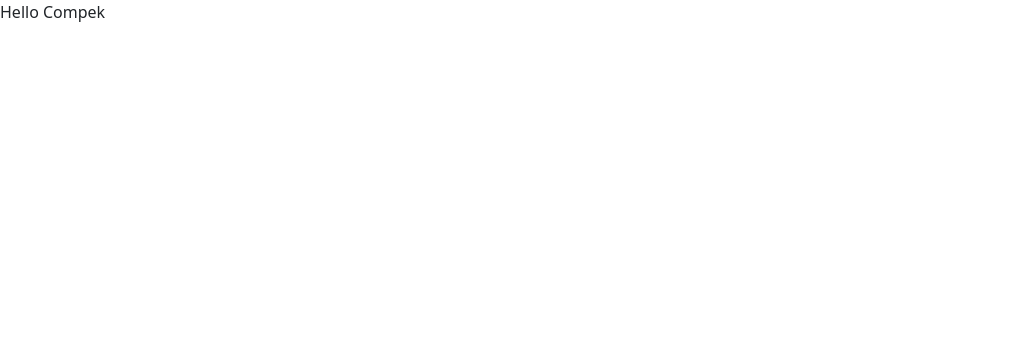
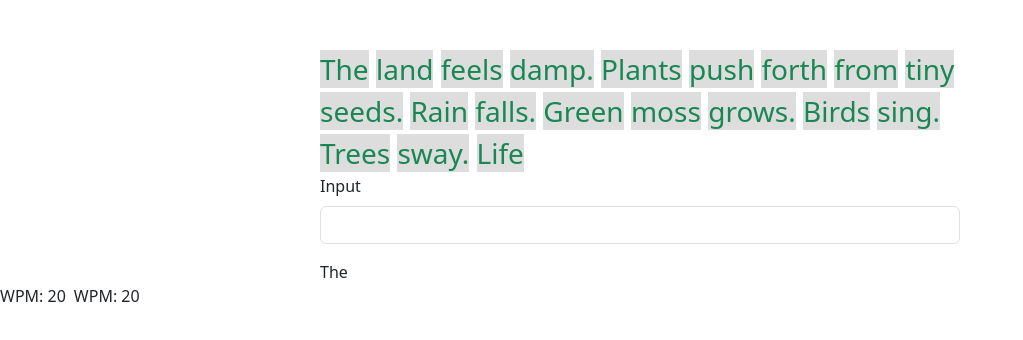
Before and after one commit to HCK-81-Ahong-88/CowRush-Client, a React (Vite) app: page / in a window 1280 px wide. Shown: the top 340 px of the page, without its empty margins (0-1023 px from the left). Built offline with nearby package versions, Linux system fonts and the light colour scheme.

Commit message:
feat: client - page typing test

```diff
--- a/src/App.jsx
+++ b/src/App.jsx
@@ -1,12 +1,13 @@
-import { useState } from "react";
-import reactLogo from "./assets/react.svg";
-import viteLogo from "/vite.svg";
+import { useEffect, useState } from "react";
 import "./App.css";
+import TypingTestPage from "./pages/TypingTest.page";
 
 function App() {
-  const [count, setCount] = useState(0);
-
-  return <>Hello Compek</>;
+  return (
+    <>
+      <TypingTestPage />
+    </>
+  );
 }
 
 export default App;
--- /dev/null
+++ b/src/components/TypingTest.jsx
@@ -0,0 +1,144 @@
+import { useEffect, useState } from "react";
+
+export default function TypingTest() {
+  const [words, setWords] = useState([
+    "The",
+    "land",
+    "feels",
+    "damp.",
+    "Plants",
+    "push",
+    "forth",
+    "from",
+    "tiny",
+    "seeds.",
+    "Rain",
+    "falls.",
+    "Green",
+    "moss",
+    "grows.",
+    "Birds",
+    "sing.",
+    "Trees",
+    "sway.",
+    "Life",
+    "stirs.",
+    "Bugs",
+    "stirs.",
+    "Bugs",
+    "crawl.",
+    "Sun",
+    "sets.",
+    "Stars",
+    "gleam.",
+    "Air",
+    "chills.",
+    "Wolves",
+    "howl.",
+    "chills.",
+    "Wolves",
+    "howl.",
+    "Paths",
+    "twist.",
+    "Roots",
+    "grow.",
+    "Soil",
+    "packs.",
+    "Seeds",
+    "wait.",
+    "More",
+  ]);
+  const [currentWord, setCurrentWord] = useState("");
+  const [indexCurrentWord, setIndexCurrentWord] = useState(0);
+  const [indexNextWord, setIndexNextWord] = useState(1);
+  const [typedWord, setTypedWord] = useState("");
+  const [totalWord, setTotalWord] = useState(0);
+  const [displayedWords, setDisplayedWords] = useState([]);
+  const [wordWatcher, setWordWatcher] = useState(20);
+
+  useEffect(() => {
+    setCurrentWord(words[0]);
+    setTotalWord(1);
+    setDisplayedWords(
+      words.map((word, index) => {
+        if (index < 20) {
+          return word;
+        }
+      })
+    );
+  }, []);
+
+  useEffect(() => {
+    if (typedWord[typedWord.length - 1] === " ") {
+      if (typedWord.split(" ")[0] === currentWord) {
+        const nextIndex = indexCurrentWord + 1;
+        setTotalWord(totalWord + 1);
+        setIndexCurrentWord(nextIndex);
+        setIndexNextWord(nextIndex + 1);
+        setCurrentWord(words[nextIndex]);
+        setTypedWord("");
+
+        let flagCurrentWord = indexCurrentWord;
+        let flagCounter = 1;
+        if (flagCurrentWord === displayedWords.length) {
+          setDisplayedWords(
+            words.map((word, index) => {
+              if (index >= flagCurrentWord && flagCounter <= 20) {
+                return word;
+              }
+              flagCounter++;
+            })
+          );
+          setWordWatcher(wordWatcher + 20);
+        }
+      }
+      console.log("word watcher:", wordWatcher);
+      console.log("Index current word:", indexCurrentWord);
+    }
+  }, [typedWord]);
+
+  return (
+    <>
+      <div className="w-50 m-auto mt-5">
+        <div className="fs-3">
+          {displayedWords.map((word, index) => {
+            return (
+              <span key={index}>
+                <span
+                  className={
+                    indexCurrentWord < indexNextWord ? "text-success" : ""
+                  }
+                  style={
+                    indexCurrentWord === indexCurrentWord
+                      ? { backgroundColor: "#DDDDDD" }
+                      : {}
+                  }
+                >
+                  {word}
+                </span>
+                <span> </span>
+              </span>
+            );
+          })}
+        </div>
+        <div className="mb-3">
+          <label className="form-label">Input</label>
+          <input
+            type="text"
+            className="form-control"
+            value={typedWord}
+            onChange={(e) => {
+              setTypedWord(e.target.value);
+            }}
+          />
+        </div>
+        <div>{typedWord}</div>
+        <div>{currentWord}</div>
+      </div>
+      <div className="d-flex gap-2">
+        <p>WPM: 20</p>
+        <p>WPM: 20</p>
+      </div>
+    </>
+  );
+}
--- a/src/main.jsx
+++ b/src/main.jsx
@@ -1,12 +1,5 @@
-import { StrictMode } from "react";
 import { createRoot } from "react-dom/client";
 import "./index.css";
 import App from "./App.jsx";
 
-createRoot(document.getElementById("root")).render(
-  // <StrictMode>
-  <App />,
-  {
-    /* </StrictMode>, */
-  }
-);
+createRoot(document.getElementById("root")).render(<App />);
--- /dev/null
+++ b/src/pages/TypingTest.page.jsx
@@ -0,0 +1,144 @@
+import { useEffect, useState } from "react";
+
+export default function TypingTestPage() {
+  const [words, setWords] = useState([
+    "The",
+    "land",
+    "feels",
+    "damp.",
+    "Plants",
+    "push",
+    "forth",
+    "from",
+    "tiny",
+    "seeds.",
+    "Rain",
+    "falls.",
+    "Green",
+    "moss",
+    "grows.",
+    "Birds",
+    "sing.",
+    "Trees",
+    "sway.",
+    "Life",
+    "stirs.",
+    "Bugs",
+    "stirs.",
+    "Bugs",
+    "crawl.",
+    "Sun",
+    "sets.",
+    "Stars",
+    "gleam.",
+    "Air",
+    "chills.",
+    "Wolves",
+    "howl.",
+    "chills.",
+    "Wolves",
+    "howl.",
+    "Paths",
+    "twist.",
+    "Roots",
+    "grow.",
+    "Soil",
+    "packs.",
+    "Seeds",
+    "wait.",
+    "More",
+  ]);
+  const [currentWord, setCurrentWord] = useState("");
+  const [indexCurrentWord, setIndexCurrentWord] = useState(0);
+  const [indexNextWord, setIndexNextWord] = useState(1);
+  const [typedWord, setTypedWord] = useState("");
+  const [totalWord, setTotalWord] = useState(0);
+  const [displayedWords, setDisplayedWords] = useState([]);
+  const [wordWatcher, setWordWatcher] = useState(20);
+
+  useEffect(() => {
+    setCurrentWord(words[0]);
+    setTotalWord(1);
+    setDisplayedWords(
+      words.map((word, index) => {
+        if (index < 20) {
+          return word;
+        }
+      })
+    );
+  }, []);
+
+  useEffect(() => {
+    if (typedWord[typedWord.length - 1] === " ") {
+      if (typedWord.split(" ")[0] === currentWord) {
+        const nextIndex = indexCurrentWord + 1;
+        setTotalWord(totalWord + 1);
+        setIndexCurrentWord(nextIndex);
+        setIndexNextWord(nextIndex + 1);
+        setCurrentWord(words[nextIndex]);
+        setTypedWord("");
+
+        let flagCurrentWord = indexCurrentWord;
+        let flagCounter = 1;
+        if (flagCurrentWord === displayedWords.length) {
+          setDisplayedWords(
+            words.map((word, index) => {
+              if (index >= flagCurrentWord && flagCounter <= 20) {
+                return word;
+              }
+              flagCounter++;
+            })
+          );
+          setWordWatcher(wordWatcher + 20);
+        }
+      }
+      console.log("word watcher:", wordWatcher);
+      console.log("Index current word:", indexCurrentWord);
+    }
+  }, [typedWord]);
+
+  return (
+    <>
+      <div className="w-50 m-auto mt-5">
+        <div className="fs-3">
+          {displayedWords.map((word, index) => {
+            return (
+              <span key={index}>
+                <span
+                  className={
+                    indexCurrentWord < indexNextWord ? "text-success" : ""
+                  }
+                  style={
+                    indexCurrentWord === indexCurrentWord
+                      ? { backgroundColor: "#DDDDDD" }
+                      : {}
+                  }
+                >
+                  {word}
+                </span>
+                <span> </span>
+              </span>
+            );
+          })}
+        </div>
+        <div className="mb-3">
+          <label className="form-label">Input</label>
+          <input
+            type="text"
+            className="form-control"
+            value={typedWord}
+            onChange={(e) => {
+              setTypedWord(e.target.value);
+            }}
+          />
+        </div>
+        <div>{typedWord}</div>
+        <div>{currentWord}</div>
+      </div>
+      <div className="d-flex gap-2">
+        <p>WPM: 20</p>
+        <p>WPM: 20</p>
+      </div>
+    </>
+  );
+}
```
